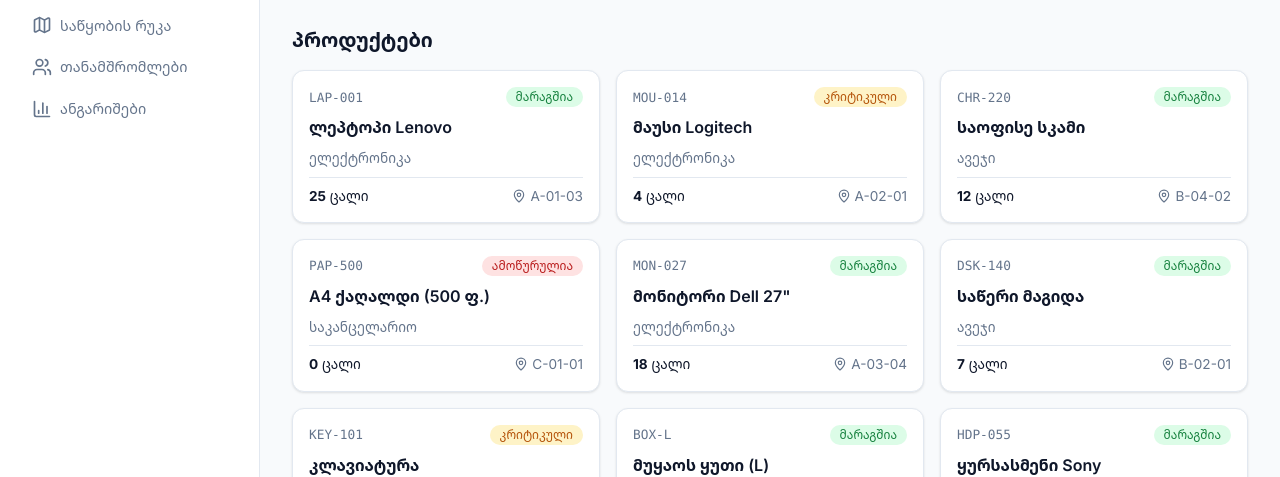
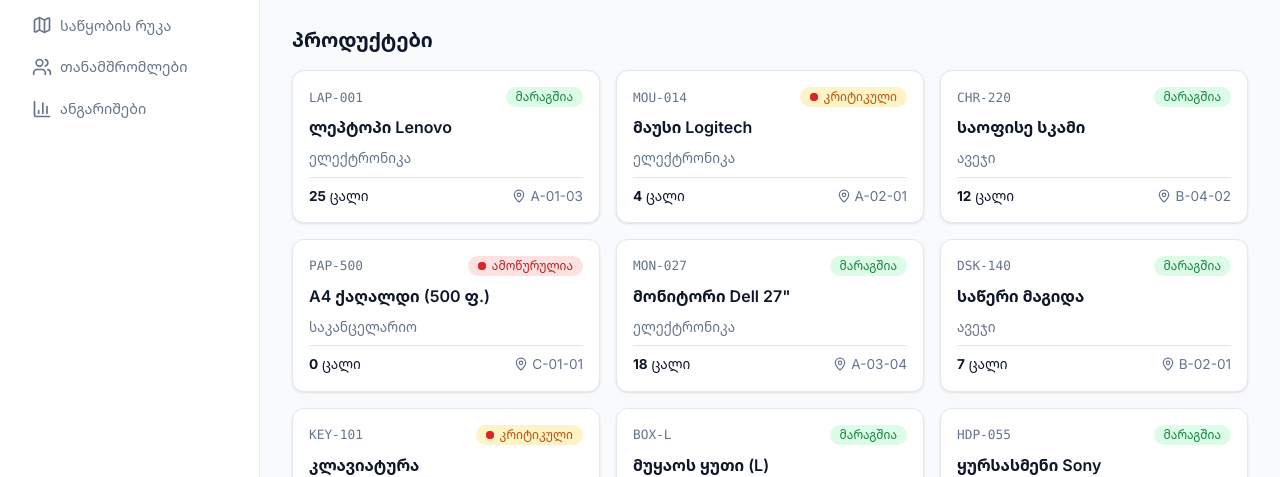
Before and after one commit to Iobis21/finally-project, a React (Vite) app in the folder wms-app/: page / in a window 1280 px wide. Shown: the part 323-800 px from the top of the page. Built offline with nearby package versions, Linux system fonts and the light colour scheme; data requests are answered from the project's data file.

Commit message:
style: add GPU micro-interactions and pulse indicator for critical stock

```diff
--- a/wms-app/src/components/ProductCard/ProductCard.css
+++ b/wms-app/src/components/ProductCard/ProductCard.css
@@ -7,12 +7,6 @@
   border: 1px solid var(--border);
   border-radius: var(--radius-md);
   box-shadow: var(--shadow-sm);
-  transition: box-shadow 0.15s, transform 0.15s;
-}
-
-.product-card:hover {
-  box-shadow: var(--shadow-md);
-  transform: translateY(-2px);
 }
 
 .product-card__top,
--- a/wms-app/src/components/ProductCard/ProductCard.tsx
+++ b/wms-app/src/components/ProductCard/ProductCard.tsx
@@ -9,7 +9,7 @@ interface ProductCardProps {
 
 function ProductCard({ item }: ProductCardProps) {
   return (
-    <article className="product-card">
+    <article className="product-card lift" tabIndex={0}>
       <div className="product-card__top">
         <span className="product-card__sku">{item.sku}</span>
         <StatusBadge item={item} />
--- a/wms-app/src/components/StatCard/StatCard.tsx
+++ b/wms-app/src/components/StatCard/StatCard.tsx
@@ -11,7 +11,7 @@ interface StatCardProps {
 
 function StatCard({ title, value, change, icon: Icon, color }: StatCardProps) {
   return (
-    <article className="stat-card">
+    <article className="stat-card lift">
       <div className={`stat-card__icon stat-card__icon--${color}`}>
         <Icon size={24} />
       </div>
--- a/wms-app/src/components/StatusBadge/StatusBadge.tsx
+++ b/wms-app/src/components/StatusBadge/StatusBadge.tsx
@@ -5,7 +5,15 @@ import { getStockStatus, statusBadges, statusLabels } from '../../utils/stock'
 function StatusBadge({ item }: { item: Item }) {
   const status = getStockStatus(item)
 
-  return <span className={statusBadges[status]}>{statusLabels[status]}</span>
+  return (
+    <span className={statusBadges[status]}>
+      {status !== 'in_stock' && (
+        // წითელი პულსირებადი წერტილი — კრიტიკული ან ამოწურული მარაგი
+        <span className="pulse-dot" aria-hidden="true" />
+      )}
+      {statusLabels[status]}
+    </span>
+  )
 }
 
 export default StatusBadge
--- a/wms-app/src/index.css
+++ b/wms-app/src/index.css
@@ -162,3 +162,83 @@
   .badge-danger { @apply badge bg-danger-light text-danger-text; }
   .badge-info { @apply badge bg-info-light text-info-text; }
 }
+
+/* ==========================================================
+   მიკრო-ინტერაქციები — მხოლოდ transform და opacity (GPU)
+   ========================================================== */
+@layer components {
+  /* ბარათი ოდნავ იწევა ზემოთ და უჩნდება ჩრდილი.
+     ჩრდილი ::after-ზეა და იცვლება მხოლოდ მისი opacity — box-shadow-ის ანიმაცია არ ხდება */
+  .lift {
+    position: relative;
+    transition: transform 0.2s ease;
+  }
+
+  .lift::after {
+    content: '';
+    position: absolute;
+    inset: 0;
+    border-radius: inherit;
+    box-shadow: 0 12px 24px rgb(15 23 42 / 0.12);
+    opacity: 0;
+    transition: opacity 0.2s ease;
+    pointer-events: none;
+  }
+
+  .lift:hover,
+  .lift:focus-within {
+    transform: translateY(-4px);
+  }
+
+  .lift:hover::after,
+  .lift:focus-within::after {
+    opacity: 1;
+  }
+
+  /* ღილაკზე დაჭერისას — პატარა „ჩაჭყლეტა" */
+  .btn:active,
+  .row-actions__btn:active {
+    transform: scale(0.96);
+  }
+
+  /* პულსირებადი წერტილი კრიტიკულ მარაგზე */
+  .pulse-dot {
+    position: relative;
+    display: inline-block;
+    width: 8px;
+    height: 8px;
+    margin-right: 6px;
+    border-radius: 50%;
+    background: var(--color-danger);
+  }
+
+  .pulse-dot::after {
+    content: '';
+    position: absolute;
+    inset: 0;
+    border-radius: 50%;
+    background: var(--color-danger);
+    animation: pulse 1.5s ease-out infinite;
+  }
+}
+
+@keyframes pulse {
+  from {
+    transform: scale(1);
+    opacity: 0.7;
+  }
+  to {
+    transform: scale(2.8);
+    opacity: 0;
+  }
+}
+
+/* ვისაც სისტემაში ანიმაციები გამორთული აქვს — ანიმაციის გარეშე */
+@media (prefers-reduced-motion: reduce) {
+  *,
+  *::before,
+  *::after {
+    animation-duration: 0.01ms !important;
+    transition-duration: 0.01ms !important;
+  }
+}
--- a/wms-app/src/pages/inventory/components/InventoryCards.tsx
+++ b/wms-app/src/pages/inventory/components/InventoryCards.tsx
@@ -17,7 +17,7 @@ function InventoryCards({ items, onAction }: InventoryCardsProps) {
   return (
     <ul ref={listRef} className="inventory__cards">
       {items.map((item) => (
-        <li key={item.id} className="inventory-card">
+        <li key={item.id} className="inventory-card lift">
           <div className="inventory-card__top">
             <h2 className="inventory-card__name">{item.name}</h2>
             <StatusBadge item={item} />
```
